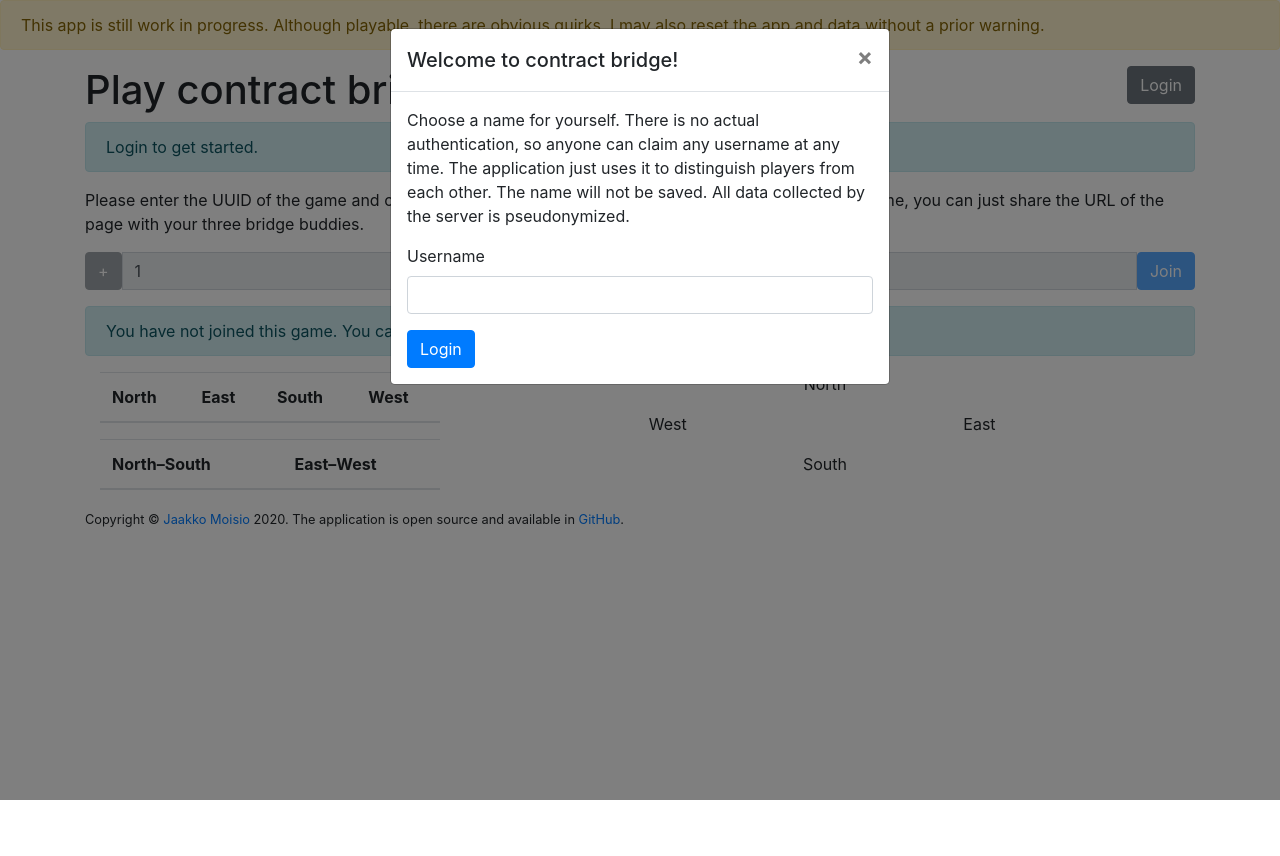
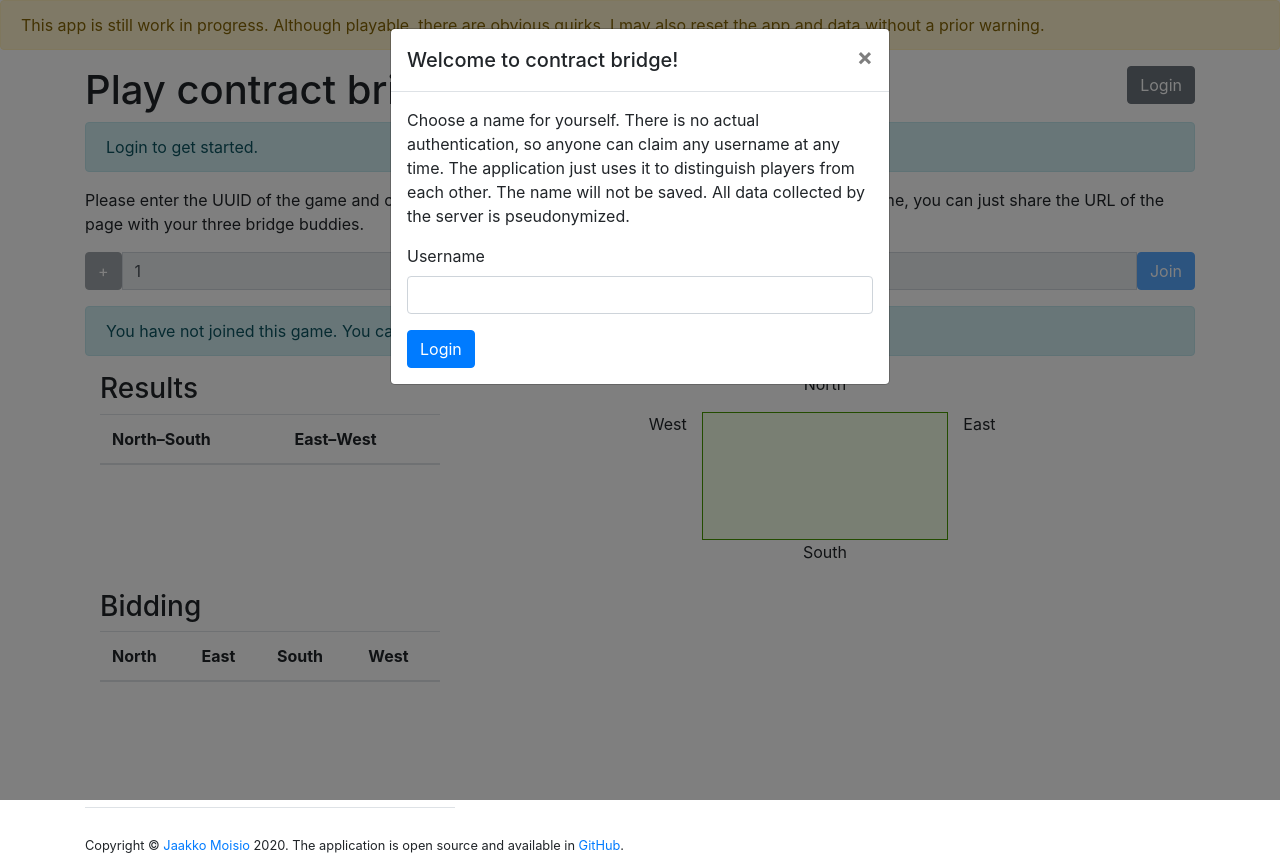
Before and after one commit to jasujm/bridgeapp, a Vue app in the folder frontend/: page /games/1 in a window 1280 px wide. Before the commit the page ends 800 px from the top, so only its background shows below. Built offline with nearby package versions, Linux system fonts and the light colour scheme.

Commit message:
[frontend] Modify layout and css

```diff
--- a/frontend/src/components/BridgeTable.vue
+++ b/frontend/src/components/BridgeTable.vue
@@ -5,7 +5,10 @@
     </b-alert>
     <b-container>
         <b-row>
-            <b-col lg="4">
+            <b-col lg="4" class="border-bottom mb-4">
+                <h3>Results</h3>
+                <DealResultsDisplay :results="results" />
+                <h3>Bidding</h3>
                 <Bidding
                     :northSouthVulnerable="deal.vulnerability.northSouth"
                     :eastWestVulnerable="deal.vulnerability.eastWest"
@@ -19,9 +22,9 @@
                     v-if="deal.declarer && deal.contract"
                     :selfPosition="self.position"
                     :tricks="deal.tricks" />
-                <DealResultsDisplay :results="results" />
             </b-col>
-            <b-col lg="8">
+            <b-col lg="8" class="mb-4">
+                <h3 class="d-none">Table</h3>
                 <TableDisplay
                     :selfPosition="self.position"
                     :positionInTurn="deal.positionInTurn"
@@ -353,3 +356,14 @@ export default class BridgeTable extends Vue {
     }
 }
 </script>
+
+<style lang="scss" scoped>
+@import "~bootstrap/scss/functions";
+@import "~bootstrap/scss/variables";
+
+.bidding, .deal-results {
+  height: 10rem;
+  overflow-y: scroll;
+  margin-bottom: $spacer;
+}
+</style>
--- a/frontend/src/components/TableDisplay.vue
+++ b/frontend/src/components/TableDisplay.vue
@@ -17,7 +17,7 @@
                 class="lho"
                 :class="handClasses(lhoPosition)" />
         </b-col>
-        <b-col cols="4">
+        <b-col id="trick-display-col" cols="4">
             <TrickDisplay
                 v-if="trick"
                 :trick="trick"
@@ -96,6 +96,12 @@ export default class TableDisplay extends mixins(SelfPositionMixin) {
 @import "~bootstrap/scss/variables";
 @import "~bootstrap/scss/mixins";
 
+#trick-display-col {
+  background-color: #f2ffe6;
+  border: 1px solid #479900;
+  min-height: 8rem;
+}
+
 .trick {
   min-height: 8rem;
 }
```
